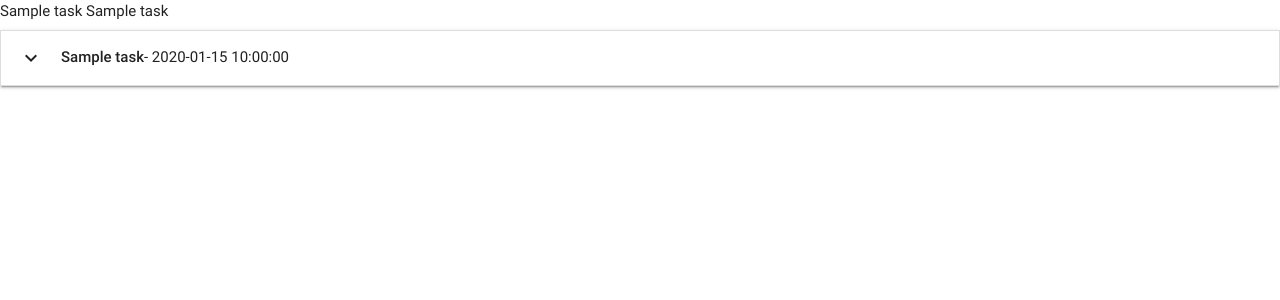
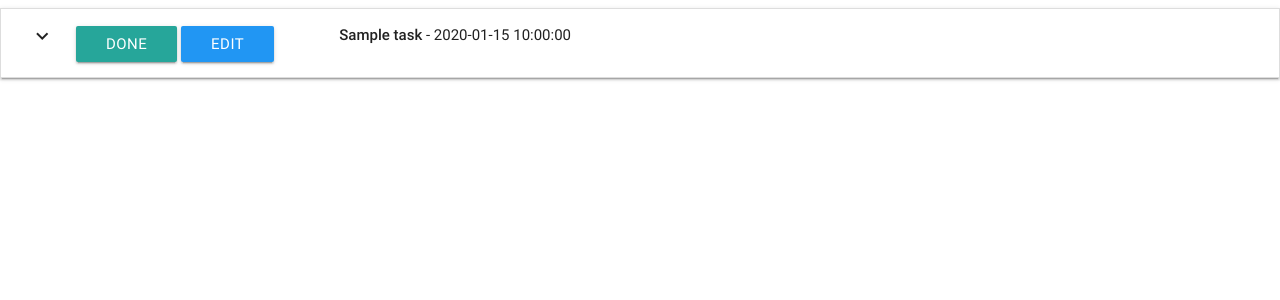
Before and after one commit to armedcor/task-manager, a Flask app: page / in a window 1280 px wide. Shown: the top 300 px of the page. Run offline with Flask 2, Linux system fonts and the light colour scheme; a database or web service that is not in the repository returns one stand-in record (values such as "Sample title"); some libraries are stand-ins or nearby versions.

Commit message:
formatting work

```diff
--- a/app.py
+++ b/app.py
@@ -21,6 +21,12 @@ def add_task():
     return render_template('addtask.html',
     categories=mongo.db.categories.find())
 
+@app.route('/insert_task', methods=['POST'])
+def insert_task():
+    tasks = mongo.db.tasks
+    tasks.insert_one(request.form.to_dict())
+    return redirect(url_for('get_tasks'))
+
 
 if __name__ == '__main__':
     app.run(host=os.environ.get('IP'),
--- /dev/null
+++ b/static/css/style.css
@@ -0,0 +1,3 @@
+/*body {
+    background-color: red;
+} */
--- a/templates/base.html
+++ b/templates/base.html
@@ -4,6 +4,7 @@
 <head>
     <link href="https://fonts.googleapis.com/icon?family=Material+Icons" rel="stylesheet">
     <link rel="stylesheet" href="https://cdnjs.cloudflare.com/ajax/libs/materialize/0.100.2/css/materialize.min.css">
+    <link rel="stylesheet" href="{{url_for('static', filename='css/style.css')}}" type="text/css"/>
 </head>
 
 <body>
--- a/templates/tasks.html
+++ b/templates/tasks.html
@@ -1,23 +1,26 @@
-{% extends 'base.html'%}
-{% block content %}
+{% extends 'base.html'%} {% block content %}
+<div class="row">
+    <ul class="collapsible" data-collapsible="accordion">
+        {% for task in tasks %}
+        <li>
+            <div class="collapsible-header">
+                <div class="col s3">
+                    <i class="material-icons">expand_more</i>
+                    <a class="waves-effect waves-light btn btn_small">Done</a>
+                    <a class="waves-effect waves-light btn btn_small blue">Edit</a>
 
-        {% for task in tasks %}
-        {{task.task_name}}
-        {{task.category_name}}
-
-        {{task.is_urgent}}
-
-
-
-        <ul class="collapsible">
-    <li>
-      <div class="collapsible-header"><i class="material-icons">expand_more</i>
-      <strong>{{task.task_name}}</strong> - {{task.due_date}}
-      </div>
-      <div class="collapsible-body"><span>{{task.task_description}}</span></div>
-    </li>
-    {% endfor %}
-  </ul>
-
-
+                </div>
+                <div class="task_header col s9">
+                    <strong>{{task.task_name}}</strong> - {{task.due_date}}
+                </div>
+            </div>
+            <div class="collapsible-body">
+                <span>
+                {{task.task_description}}
+            </span>
+            </div>
+        </li>
+        {% endfor %}
+    </ul>
+</div>
 {% endblock %}
```
Also changed, not shown: templates/addtask.html (+6 -1 lines).
